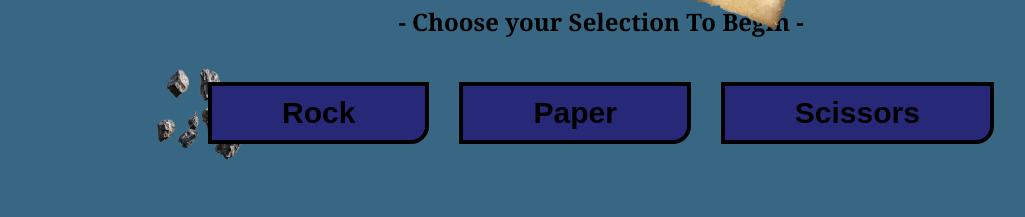
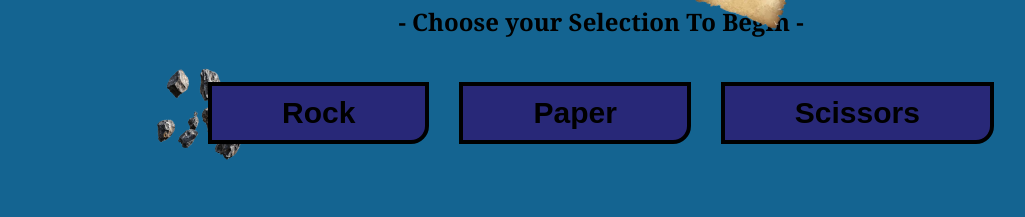
Before and after one commit to Blincoechad/PortfolioBlincoe, a plain HTML site: page rockPaperScissors/index.html in a window 1280 px wide. Shown: the part 188-405 px from the top of the page, without its empty margins (39-1064 px from the left). Drawn offline with Linux system fonts and the light colour scheme.

Commit message:
background color change

```diff
--- a/rockPaperScissors/styles.css
+++ b/rockPaperScissors/styles.css
@@ -1,7 +1,7 @@
 /* fixed logo so it shows on lanescape mode */
 
 body {
-    background-color: #386783;
+    background-color: #146491;
     margin: auto;
     display: flex;
     flex-direction: column;
```
